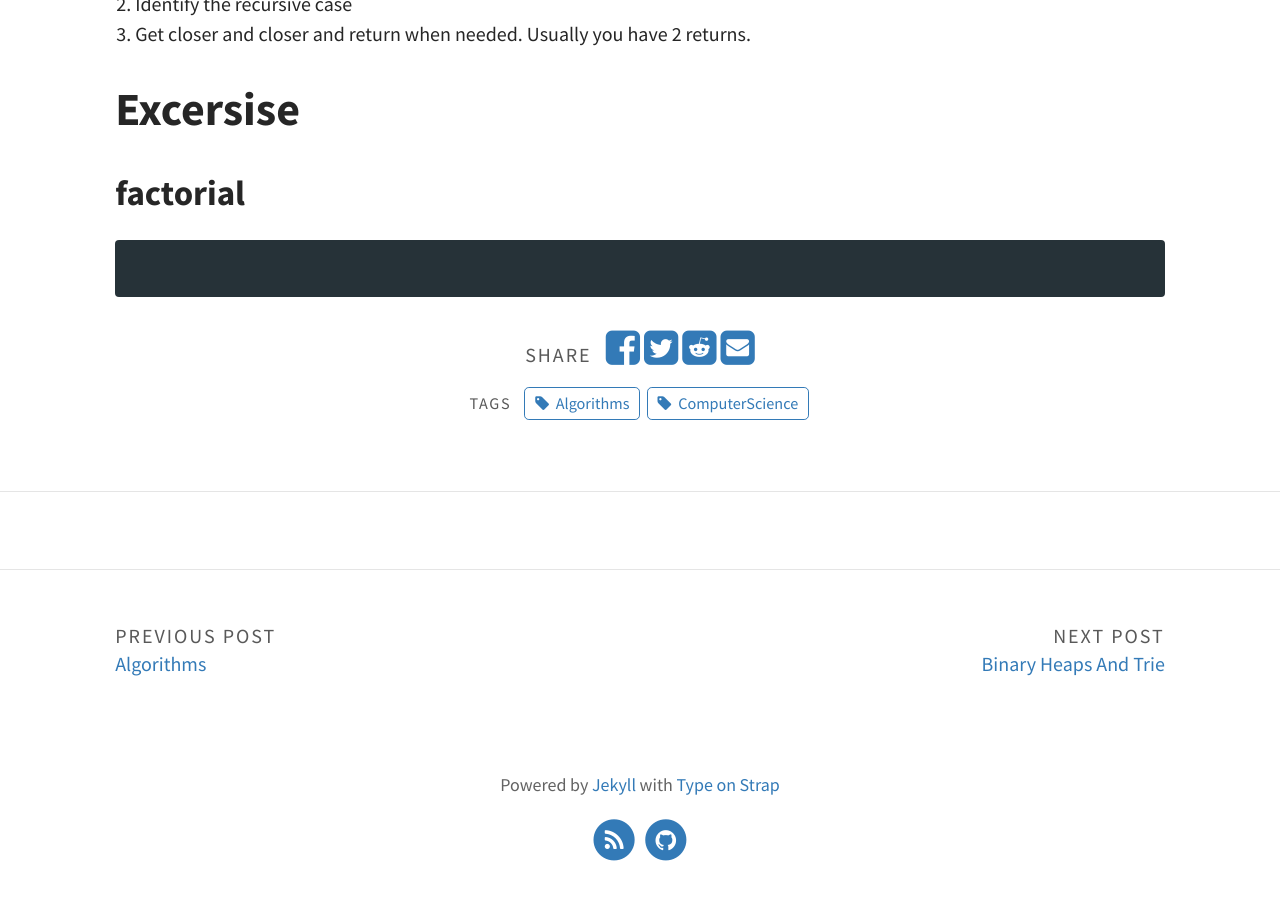
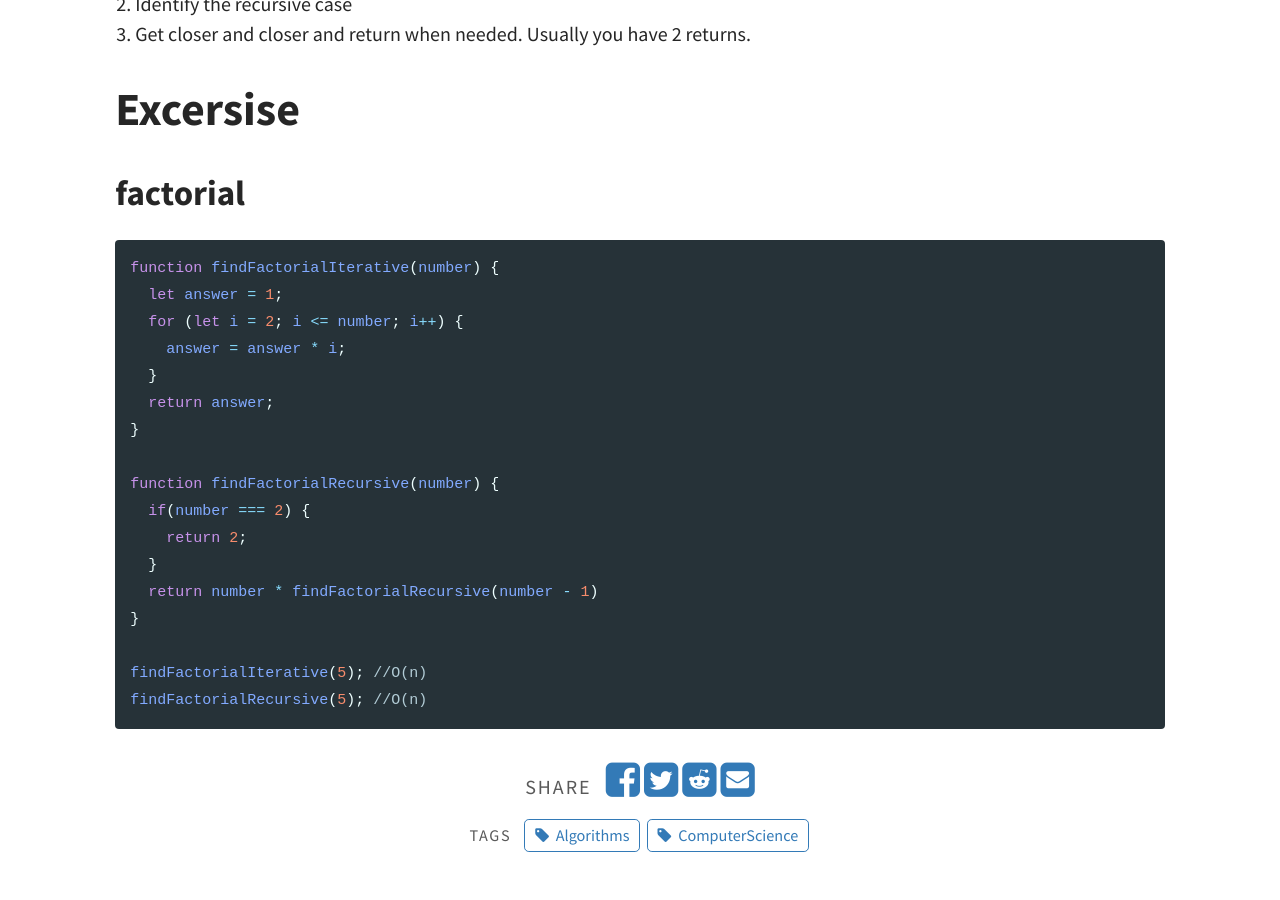
Before and after one commit to Jay-WKJun/Jay-WKJun.github.io, a Jekyll site: the page built from _posts/2020-03-24-Recursion.md, in a window 1280 px wide and 900 px high, scrolled down 2385 px. Built offline with Jekyll 4.4.1, drawn with Linux system fonts in a browser that asks for light colours; comment, search, counter and statistics services are not loaded.

Commit message:
recursive factorial

````diff
--- a/_posts/2020-03-24-Recursion.md
+++ b/_posts/2020-03-24-Recursion.md
@@ -88,5 +88,21 @@ inception(inception('done')) = inception('done') ...
 ## factorial
 
 ```javascript
+function findFactorialIterative(number) {
+  let answer = 1;
+  for (let i = 2; i <= number; i++) {
+    answer = answer * i;
+  }
+  return answer;
+}
 
+function findFactorialRecursive(number) {
+  if(number === 2) {
+    return 2;
+  }
+  return number * findFactorialRecursive(number - 1)
+}
+
+findFactorialIterative(5); //O(n)
+findFactorialRecursive(5); //O(n)
 ```
````
